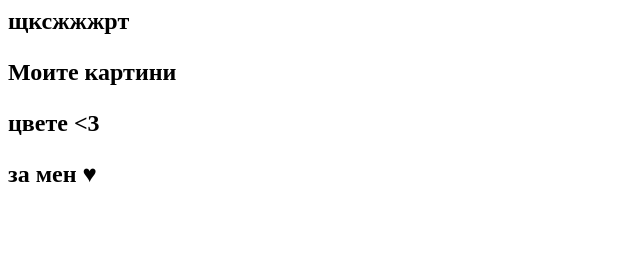
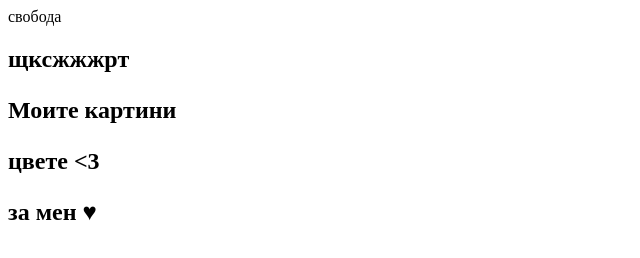
Before and after one commit to antoniaivalina/antoniaivalina.github.io, a plain HTML site: page index.html in a window 1280 px wide. Shown: the whole page, without its empty margins (0-640 px from the left). Drawn offline with Linux system fonts and the light colour scheme.

Commit message:
professional.html
skills

```diff
--- a/index.html
+++ b/index.html
@@ -2,7 +2,7 @@
 						<head>
 		<title>моята страница</title>
 								</head>
-								<body>
+								<body>свобода
 
 								</body>
 								</html>
```
